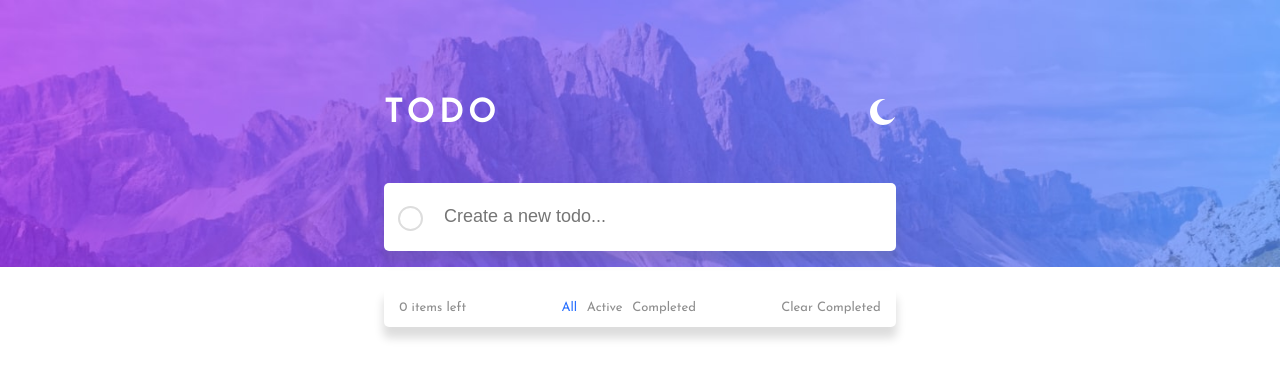
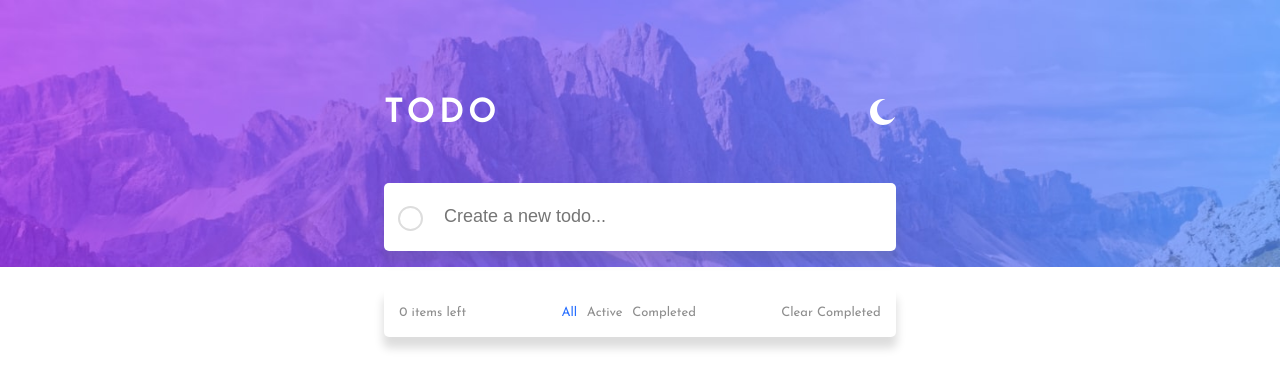
Before and after one commit to AlexismlaWeb/TodoApp, a React (Create React App) app: page / in a window 1280 px wide. Shown: the top 388 px of the page. Built offline with nearby package versions, Linux system fonts and the light colour scheme.

Commit message:
footer items padding

```diff
--- a/src/App.css
+++ b/src/App.css
@@ -120,6 +120,7 @@
   background-color: white;
   border-radius: 5px;
   box-shadow: 0px 10px 10px 1px #ddd;
+  padding-block: 1%;
 }
 
 .todo_dark_container {
```
